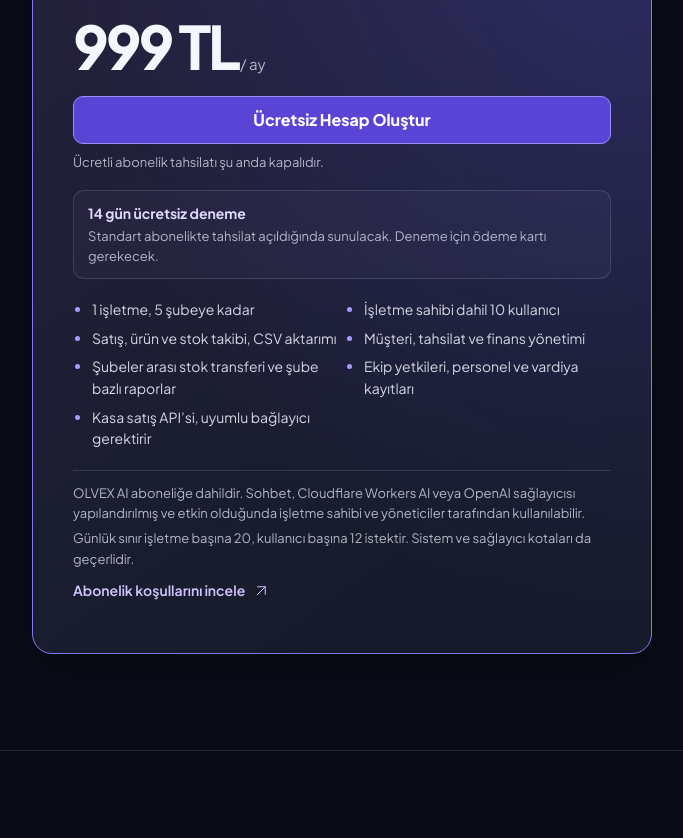
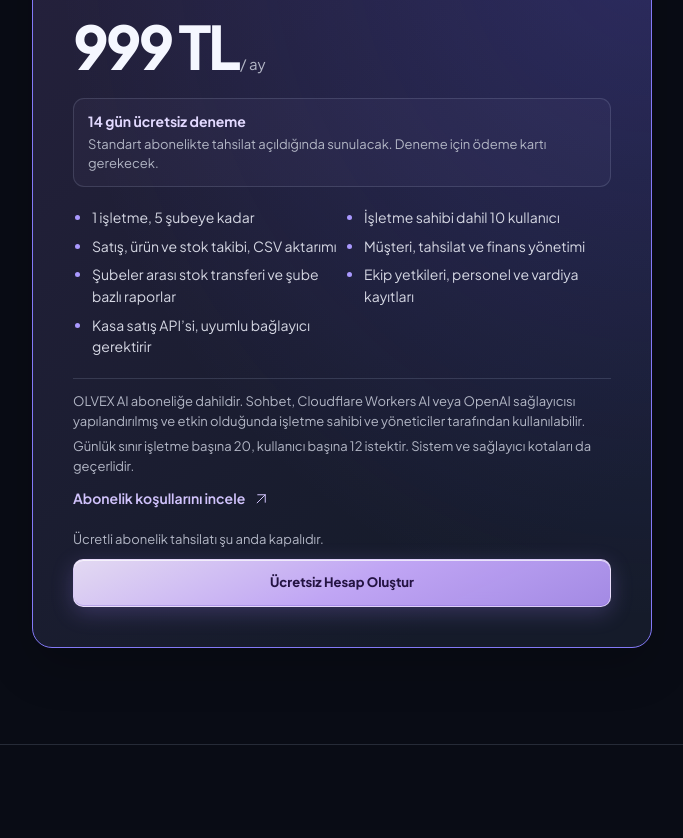
Before and after one commit to byskybrisem/OLVEX, a website: page index.html in a window 1280 px wide. Shown: the part 2921-3759 px from the top of the page, without its empty margins (298-981 px from the left). Drawn offline with Linux system fonts and the light colour scheme; no server answers.

Commit message:
Move pricing CTA to the card footer and brighten its glass finish

```diff
--- a/assets/landing.css
+++ b/assets/landing.css
@@ -176,17 +176,19 @@ h2 { font-size: clamp(39px, 4.4vw, 69px); line-height: 1.03; letter-spacing: -.0
   place-items: center;
   width: 100%;
   min-height: 48px;
-  margin-top: 16px;
+  margin-top: 10px;
   padding: 12px 14px;
-  border: 1px solid #9b8cff;
+  border: 1px solid #f0e4ffb3;
   border-radius: 10px;
-  background: #5944d6;
-  color: #fff;
+  background: linear-gradient(155deg, #f0e6fff0, #c9adfff2 52%, #b295f7e8);
+  color: #241342;
+  backdrop-filter: blur(8px);
+  box-shadow: inset 0 1px 0 #ffffffb3, inset 0 -1px 0 #7958d44d, 0 6px 22px #a486ff3d;
   text-align: center;
   line-height: 1.35;
   font-weight: 750;
 }
-.pricing-cta:hover { background: #624be5; }
+.pricing-cta:hover { background: linear-gradient(155deg, #fbf5fff5, #dac3fff5 52%, #c1a8ffed); }
 .billing-availability { margin-top: 8px; color: var(--dim); font-size: 13px; line-height: 1.55; }
 .plan-footer p + p { margin-top: 5px; }
 .launch-terms { margin-top: 8px; color: #a3f3e5; font-size: 14px; line-height: 1.55; }
--- a/index.html
+++ b/index.html
@@ -9,7 +9,7 @@
 <meta property="og:title" content="OLVEX · İşletmenizin tüm gücü, tek merkezde.">
 <meta property="og:description" content="Satıştan stoğa, günlük işlerinizi aynı panelden yönetin.">
 <link rel="stylesheet" href="/assets/tokens.css?v=20261119-launch">
-<link rel="stylesheet" href="/assets/landing.css?v=20261120-pricing-cta">
+<link rel="stylesheet" href="/assets/landing.css?v=20261120-pricing-glass">
 <script src="/assets/landing.js?v=20261120-pricing-cta" type="module"></script>
 <script src="/assets/core.js" type="module"></script>
 <link rel="stylesheet" href="/assets/site-cookie-banner.css">
@@ -136,8 +136,6 @@
         <span id="regular-price" hidden><span class="sr-only">Standart fiyat </span><del></del></span>
         <strong id="monthly-price">999 TL</strong><span> / ay</span>
       </p>
-      <a class="pricing-cta" id="pricing-cta" href="/register.html" aria-describedby="billing-availability">Ücretsiz Hesap Oluştur</a>
-      <p class="billing-availability" id="billing-availability">Ücretli abonelik tahsilatı şu anda kapalıdır.</p>
       <p class="launch-terms" id="launch-terms" hidden></p>
       <div class="plan-trial">
         <strong id="trial-title">14 gün ücretsiz deneme</strong>
@@ -156,6 +154,8 @@
         <p>OLVEX AI aboneliğe dahildir. Sohbet, Cloudflare Workers AI veya OpenAI sağlayıcısı yapılandırılmış ve etkin olduğunda işletme sahibi ve yöneticiler tarafından kullanılabilir.</p>
         <p>Günlük sınır işletme başına 20, kullanıcı başına 12 istektir. Sistem ve sağlayıcı kotaları da geçerlidir.</p>
         <a class="text-link" href="/subscription-terms.html">Abonelik koşullarını incele <svg class="icon" aria-hidden="true"><use href="#diagonal"/></svg></a>
+        <p class="billing-availability" id="billing-availability">Ücretli abonelik tahsilatı şu anda kapalıdır.</p>
+        <a class="pricing-cta" id="pricing-cta" href="/register.html" aria-describedby="billing-availability">Ücretsiz Hesap Oluştur</a>
       </footer>
     </article>
   </section>
```
Also changed, not shown: tests/landing.mjs (+1 -0 lines).
